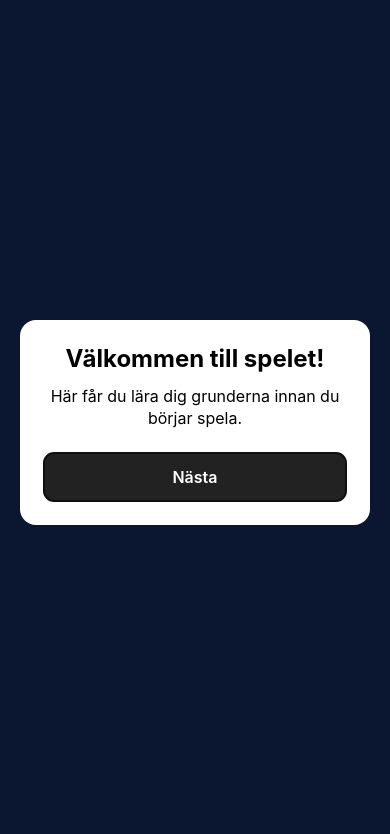
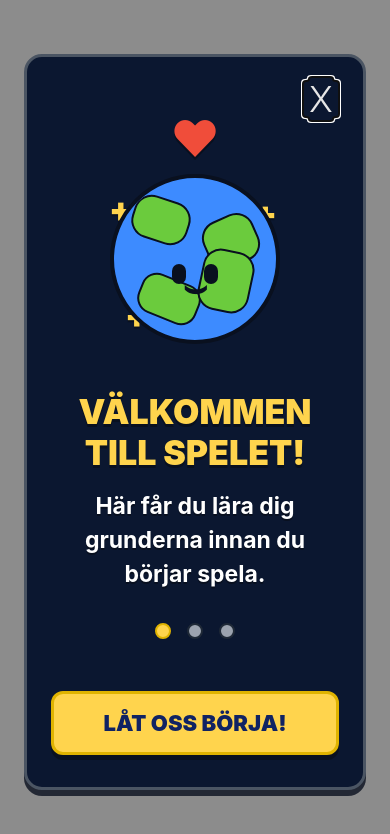
Before and after one commit to HanninenF/Chill-and-code, a React Native app: screen / in a window 390 px wide. Shown: the top 834 px of the page. Built offline with nearby package versions, Linux system fonts and the light colour scheme.

Commit message:
style(onboarding): update modal visual design (#5)
Co-authored-by: Fredrikh <fredrikh@centiro.se>

```diff
--- a/src/components/OnboardingModal.tsx
+++ b/src/components/OnboardingModal.tsx
@@ -1,7 +1,7 @@
 import AsyncStorage from '@react-native-async-storage/async-storage';
 import React, { useEffect, useState } from 'react';
 import { Modal, Pressable, StyleSheet, Text, View } from 'react-native';
-import { colors } from '../theme';
+import { colors, radius, spacing, tokens } from '../theme';
 
 const ONBOARDING_KEY = 'onboardingCompleted';
 
@@ -66,13 +66,58 @@ export default function OnboardingModal({
     }
   };
 
+  const primaryButtonLabel = isLastStep
+    ? 'Börja spela'
+    : isFirstStep
+      ? 'Låt oss börja!'
+      : 'Nästa';
+
   return (
     <Modal visible={visible} transparent animationType="fade">
       <View style={styles.overlay}>
         <View style={styles.modalBox}>
+          <Pressable
+            accessibilityRole="button"
+            accessibilityLabel="Stäng onboarding"
+            style={styles.closeButton}
+            onPress={onClose}
+          >
+            <Text style={styles.closeButtonText}>x</Text>
+          </Pressable>
+
+          <View style={styles.illustration}>
+            <Text style={styles.heart}>♥</Text>
+            <Text style={[styles.star, styles.starLeftTop]}>+</Text>
+            <Text style={[styles.star, styles.starLeftBottom]}>+</Text>
+            <Text style={[styles.star, styles.starRightTop]}>+</Text>
+            <Text style={[styles.star, styles.starRightBottom]}>+</Text>
+
+            <View style={styles.planet}>
+              <View style={[styles.land, styles.landTopLeft]} />
+              <View style={[styles.land, styles.landTopRight]} />
+              <View style={[styles.land, styles.landBottomLeft]} />
+              <View style={[styles.land, styles.landBottomRight]} />
+              <View style={styles.eyeLeft} />
+              <View style={styles.eyeRight} />
+              <Text style={styles.smile}>⌣</Text>
+            </View>
+          </View>
+
           <Text style={styles.title}>{steps[currentStep].title}</Text>
 
           <Text style={styles.text}>{steps[currentStep].text}</Text>
+
+          <View style={styles.stepIndicator}>
+            {steps.map((step, index) => (
+              <View
+                key={step.title}
+                style={[
+                  styles.stepDot,
+                  index === currentStep && styles.stepDotActive,
+                ]}
+              />
+            ))}
+          </View>
 
           <View style={styles.buttonContainer}>
             {!isFirstStep && (
@@ -83,13 +128,13 @@ export default function OnboardingModal({
 
             {!isLastStep && (
               <Pressable style={styles.nextButton} onPress={handleNext}>
-                <Text style={styles.nextButtonText}>Nästa</Text>
+                <Text style={styles.nextButtonText}>{primaryButtonLabel}</Text>
               </Pressable>
             )}
 
             {isLastStep && (
               <Pressable style={styles.nextButton} onPress={handleStartGame}>
-                <Text style={styles.nextButtonText}>Börja spela</Text>
+                <Text style={styles.nextButtonText}>{primaryButtonLabel}</Text>
               </Pressable>
             )}
           </View>
@@ -102,55 +147,260 @@ export default function OnboardingModal({
 const styles = StyleSheet.create({
   overlay: {
     flex: 1,
-    backgroundColor: colors.bgDark,
+    backgroundColor: tokens.colorBgOverlay,
     justifyContent: 'center',
     alignItems: 'center',
-    padding: 20,
+    padding: spacing.lg,
   },
   modalBox: {
     width: '100%',
-    backgroundColor: 'white',
+    maxWidth: 360,
+    minHeight: 600,
+    backgroundColor: colors.bgDark,
+    borderWidth: 3,
+    borderColor: colors.surfaceBorder,
+    borderRadius: radius.lg,
+    paddingVertical: spacing.xl,
+    paddingHorizontal: spacing.lg,
+    shadowColor: colors.shadowDark,
+    shadowOpacity: 0.8,
+    shadowRadius: 0,
+    shadowOffset: {
+      width: 0,
+      height: 6,
+    },
+    elevation: 8,
+  },
+  closeButton: {
+    position: 'absolute',
+    top: spacing.lg,
+    right: spacing.lg,
+    width: 36,
+    height: 36,
+    alignItems: 'center',
+    justifyContent: 'center',
+    zIndex: 1,
+  },
+  closeButtonText: {
+    color: colors.textSecondary,
+    fontSize: 36,
+    lineHeight: 36,
+    fontWeight: '300',
+    textTransform: 'uppercase',
+  },
+  illustration: {
+    height: 270,
+    alignItems: 'center',
+    justifyContent: 'center',
+    marginTop: spacing.md,
+    marginBottom: spacing.md,
+  },
+  heart: {
+    position: 'absolute',
+    top: spacing.sm,
+    color: colors.error,
+    fontSize: 48,
+    lineHeight: 52,
+    fontWeight: '900',
+    textShadowColor: colors.shadowDark,
+    textShadowOffset: {
+      width: 0,
+      height: 3,
+    },
+    textShadowRadius: 0,
+  },
+  star: {
+    position: 'absolute',
+    color: colors.primary,
+    fontSize: 34,
+    lineHeight: 34,
+    fontWeight: '900',
+    textShadowColor: colors.shadowDark,
+    textShadowOffset: {
+      width: 0,
+      height: 2,
+    },
+    textShadowRadius: 0,
+  },
+  starLeftTop: {
+    top: 88,
+    left: 58,
+  },
+  starLeftBottom: {
+    bottom: 42,
+    left: 74,
+  },
+  starRightTop: {
+    top: 92,
+    right: 62,
+  },
+  starRightBottom: {
+    bottom: 70,
+    right: 72,
+  },
+  planet: {
+    width: 170,
+    height: 170,
+    marginTop: 38,
+    overflow: 'hidden',
+    borderRadius: 85,
+    backgroundColor: tokens.cityButton,
+    borderWidth: 4,
+    borderColor: colors.shadowDark,
+    alignItems: 'center',
+    justifyContent: 'center',
+  },
+  land: {
+    position: 'absolute',
+    backgroundColor: colors.success,
+    borderColor: colors.shadowDark,
+    borderWidth: 2,
+  },
+  landTopLeft: {
+    top: 20,
+    left: 18,
+    width: 58,
+    height: 44,
+    borderRadius: 18,
+    transform: [{ rotate: '18deg' }],
+  },
+  landTopRight: {
+    top: 38,
+    right: 18,
+    width: 54,
+    height: 50,
+    borderRadius: 18,
+    transform: [{ rotate: '-24deg' }],
+  },
+  landBottomLeft: {
+    bottom: 20,
+    left: 24,
+    width: 62,
+    height: 42,
     borderRadius: 16,
-    padding: 24,
+    transform: [{ rotate: '22deg' }],
+  },
+  landBottomRight: {
+    right: 24,
+    bottom: 28,
+    width: 52,
+    height: 62,
+    borderRadius: 18,
+    transform: [{ rotate: '12deg' }],
+  },
+  eyeLeft: {
+    position: 'absolute',
+    top: 86,
+    left: 58,
+    width: 14,
+    height: 20,
+    borderRadius: 7,
+    backgroundColor: colors.shadowDark,
+  },
+  eyeRight: {
+    position: 'absolute',
+    top: 86,
+    right: 58,
+    width: 14,
+    height: 20,
+    borderRadius: 7,
+    backgroundColor: colors.shadowDark,
+  },
+  smile: {
+    marginTop: 54,
+    color: colors.shadowDark,
+    fontSize: 38,
+    lineHeight: 38,
+    fontWeight: '900',
   },
   title: {
-    fontSize: 24,
+    color: colors.primary,
+    fontSize: 34,
+    fontWeight: '900',
+    textAlign: 'center',
+    marginBottom: spacing.md,
+    textTransform: 'uppercase',
+    textShadowColor: colors.shadowDark,
+    textShadowOffset: {
+      width: 0,
+      height: 3,
+    },
+    textShadowRadius: 0,
+  },
+  text: {
+    color: colors.textPrimary,
+    fontSize: 23,
     fontWeight: '700',
     textAlign: 'center',
-    marginBottom: 12,
+    marginBottom: spacing.xl,
+    lineHeight: 34,
+    textShadowColor: colors.shadowDark,
+    textShadowOffset: {
+      width: 0,
+      height: 2,
+    },
+    textShadowRadius: 0,
   },
-  text: {
-    fontSize: 16,
-    textAlign: 'center',
-    marginBottom: 24,
-    lineHeight: 22,
+  stepIndicator: {
+    flexDirection: 'row',
+    justifyContent: 'center',
+    gap: spacing.md,
+    marginBottom: 52,
+  },
+  stepDot: {
+    width: 16,
+    height: 16,
+    borderRadius: 8,
+    backgroundColor: colors.textMuted,
+    borderWidth: 2,
+    borderColor: colors.surface,
+  },
+  stepDotActive: {
+    backgroundColor: colors.primary,
+    borderColor: colors.primaryDark,
   },
   buttonContainer: {
     flexDirection: 'row',
-    gap: 12,
+    gap: spacing.md,
   },
   backButton: {
     flex: 1,
-    backgroundColor: '#ddd',
-    padding: 14,
-    borderRadius: 10,
+    backgroundColor: colors.surfaceLight,
+    paddingVertical: spacing.md,
+    paddingHorizontal: spacing.sm,
+    borderRadius: radius.md,
+    borderWidth: 3,
+    borderColor: colors.surfaceBorder,
     alignItems: 'center',
   },
   backButtonText: {
+    color: colors.textPrimary,
     fontSize: 16,
-    fontWeight: '600',
-    color: '#222',
+    fontWeight: '900',
+    textTransform: 'uppercase',
   },
   nextButton: {
     flex: 1,
-    backgroundColor: '#222',
-    padding: 14,
-    borderRadius: 10,
+    backgroundColor: colors.primary,
+    paddingVertical: spacing.md,
+    paddingHorizontal: spacing.sm,
+    borderRadius: radius.md,
+    borderWidth: 3,
+    borderColor: colors.primaryDark,
     alignItems: 'center',
+    shadowColor: colors.shadowDark,
+    shadowOpacity: 1,
+    shadowRadius: 0,
+    shadowOffset: {
+      width: 0,
+      height: 5,
+    },
+    elevation: 6,
   },
   nextButtonText: {
-    fontSize: 16,
-    fontWeight: '600',
-    color: 'white',
+    color: colors.textDark,
+    fontSize: 22,
+    fontWeight: '900',
+    textTransform: 'uppercase',
   },
 });
```
